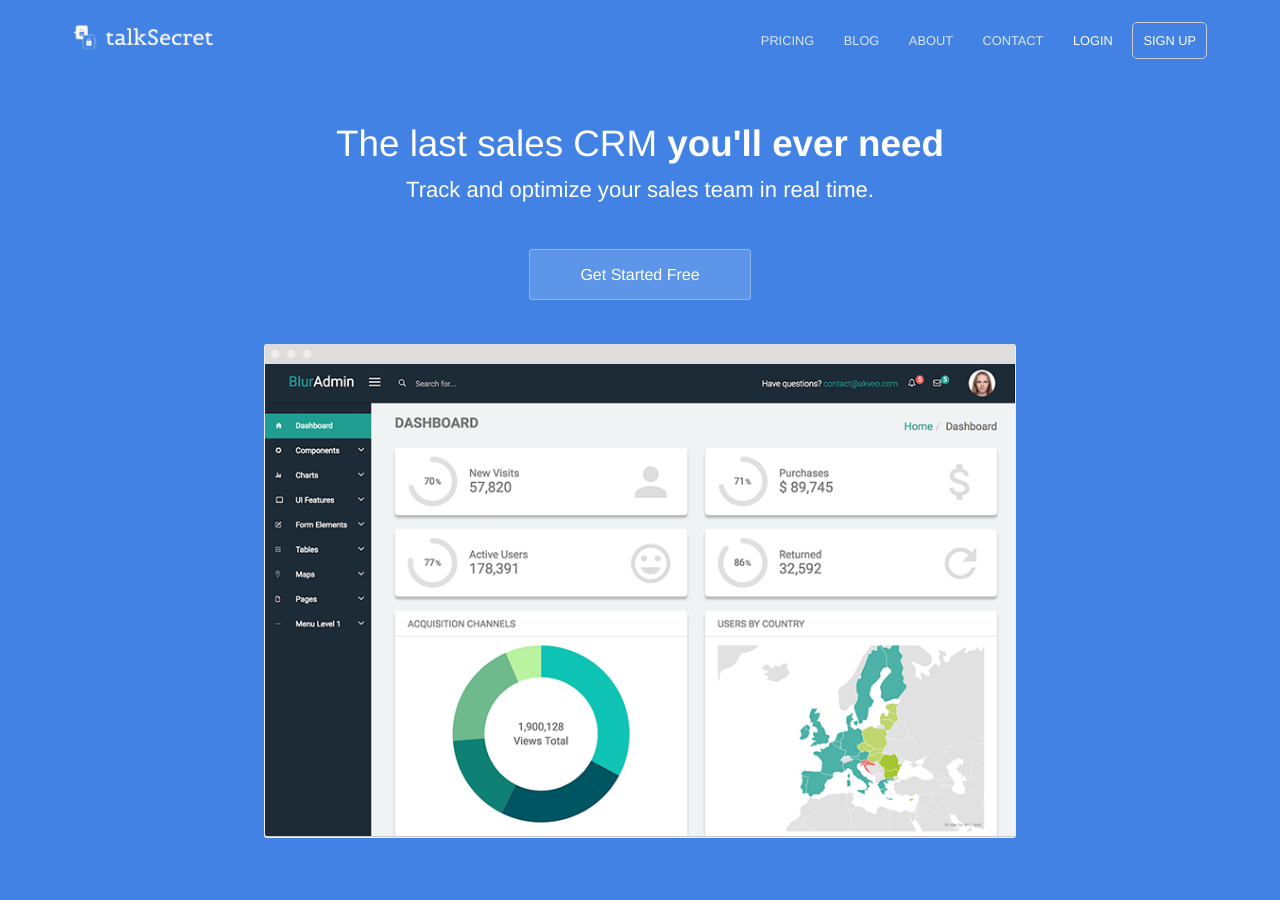
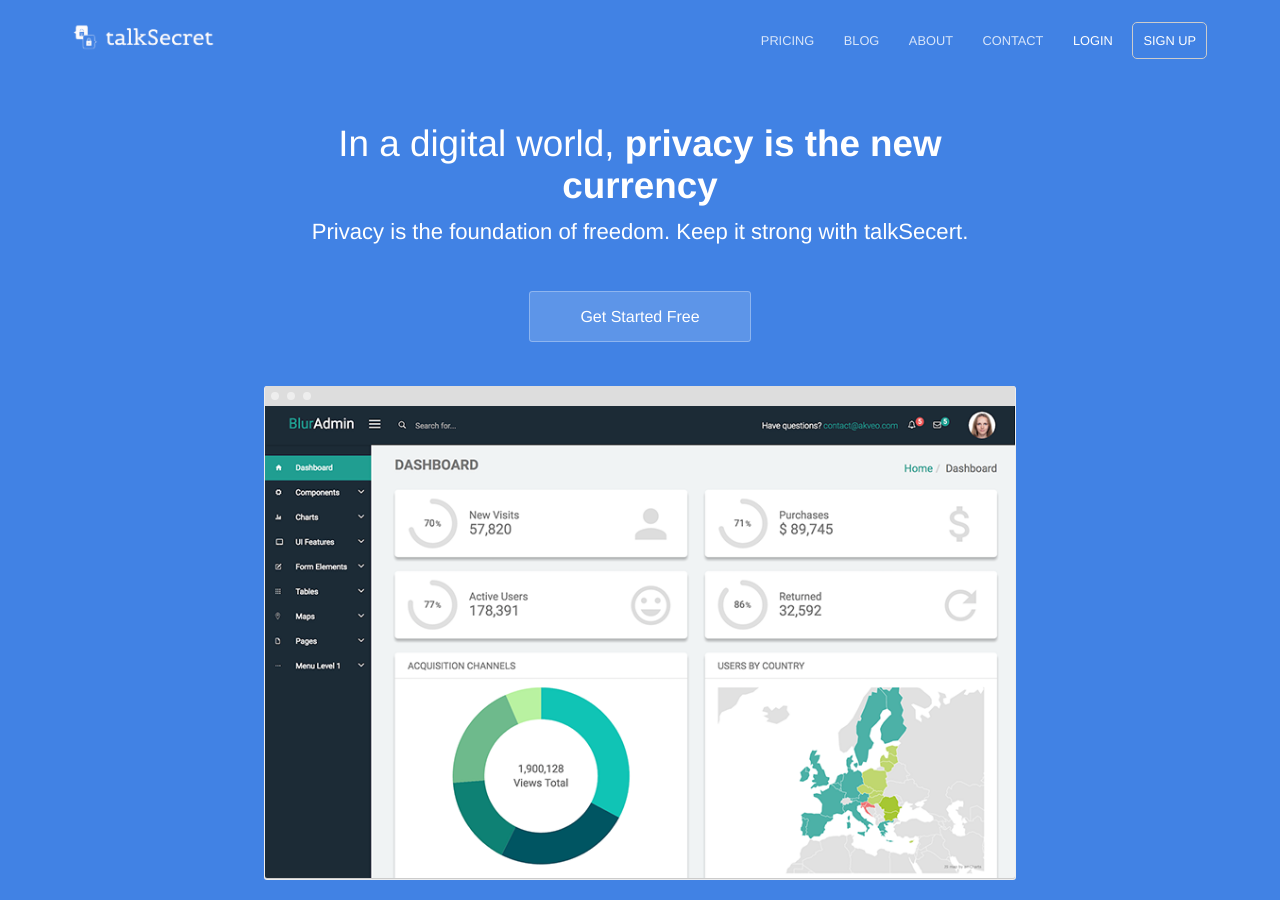
Before and after one commit to milinddeore/talkSecretAIWebsite, a Jekyll site: the page built from index.html, in a window 1280 px wide and 900 px high. Built offline with Jekyll 4.4.1, drawn with Linux system fonts in a browser that asks for light colours; some of the changed text lies outside the part shown.

Commit message:
Update index.html

```diff
--- a/index.html
+++ b/index.html
@@ -4,8 +4,8 @@
 ---
 <section class="hero">
 	<div class="text-container">
-		<h1 class="editable">The last sales CRM <strong>you'll ever need</strong></h1>
-		<p class="subtext editable">Track and optimize your sales team in real time.</p>
+		<h1 class="editable">In a digital world, <strong>privacy is the new currency</strong></h1>
+		<p class="subtext editable">Privacy is the foundation of freedom. Keep it strong with talkSecert.</p>
 		<div class="cta button alt"><a href="{{ site.baseurl }}/contact/">Get Started Free</a></div>
 		<div>
 			<img src="{{ site.baseurl }}/images/dashboard.png" alt="Screenshot" class="screenshot editable" />
@@ -63,7 +63,7 @@
 	</section>
 
 	<section class="bottom-cta">
-		<h2 class="editable"><strong>Improve</strong> your sales process today</h2>
+		<h2 class="editable"><strong>Your data is your story, </strong>keep it safe</h2>
 		<div class="button alt"><a href="#">Get Started Free</a></div>
 	</section>
 </div>
```
